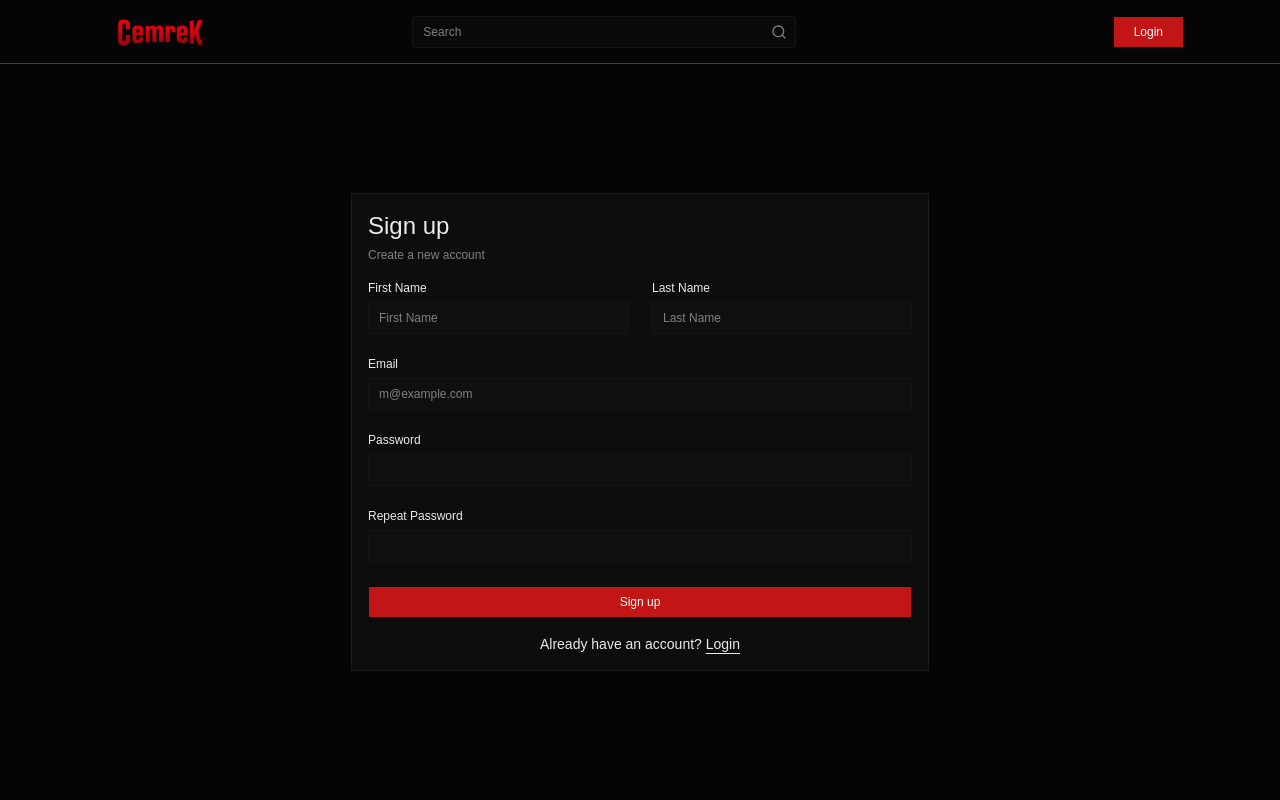
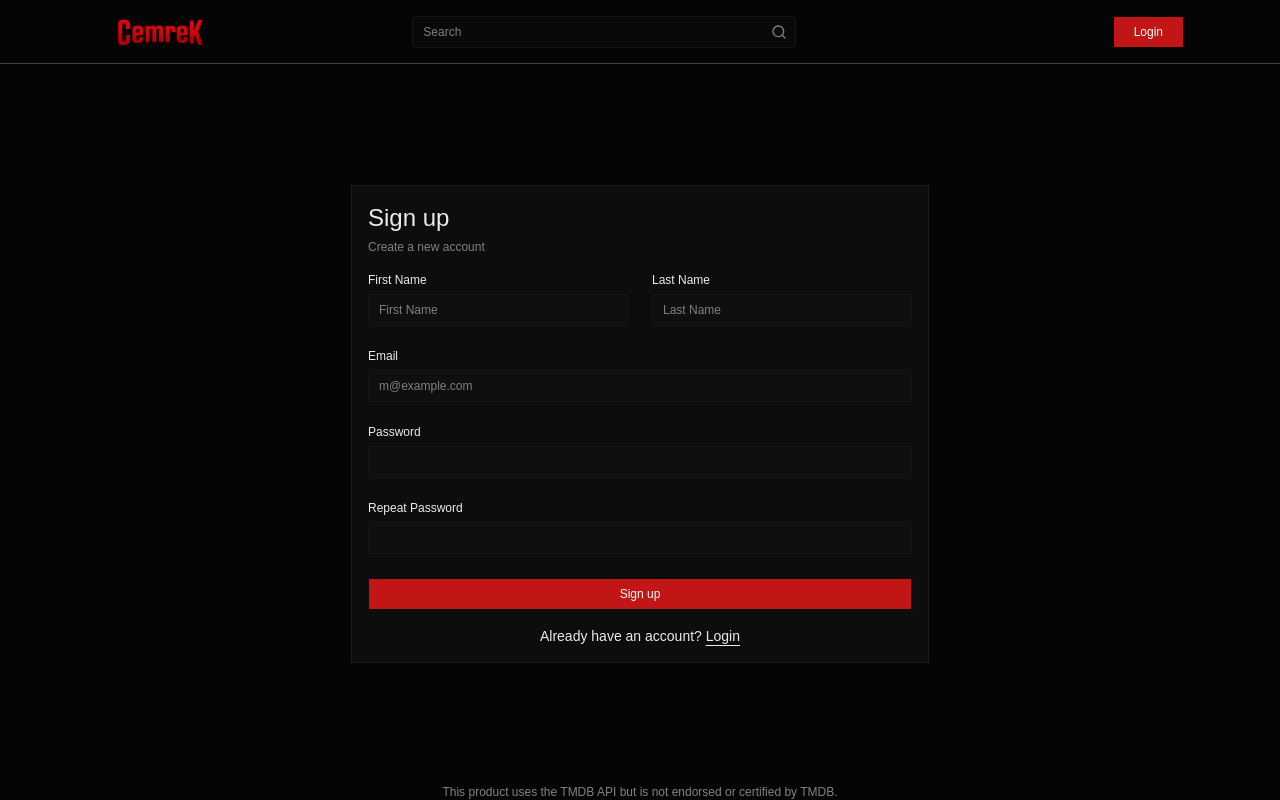
Before and after one commit to cemre-k/MovieK, a React (Vite) app: page /sign-up in a window 1280 px wide. Built offline with nearby package versions, Linux system fonts and the light colour scheme; no server answers.

Commit message:
feat: add Footer component to Layout for improved user information

```diff
--- /dev/null
+++ b/components/Footer.tsx
@@ -0,0 +1,13 @@
+import React from "react";
+
+function Footer() {
+  return (
+    <div className='w-full'>
+      <p className='text-center text-xs text-white/50'>
+        This product uses the TMDB API but is not endorsed or certified by TMDB.
+      </p>
+    </div>
+  );
+}
+
+export default Footer;
--- a/src/pages/Layout.tsx
+++ b/src/pages/Layout.tsx
@@ -1,3 +1,4 @@
+import Footer from "@/components/Footer";
 import Header from "@/components/Header";
 import { Outlet } from "react-router";
 
@@ -7,6 +8,7 @@ function Layout() {
       <Header />
 
       <Outlet />
+      <Footer />
     </div>
   );
 }
```
